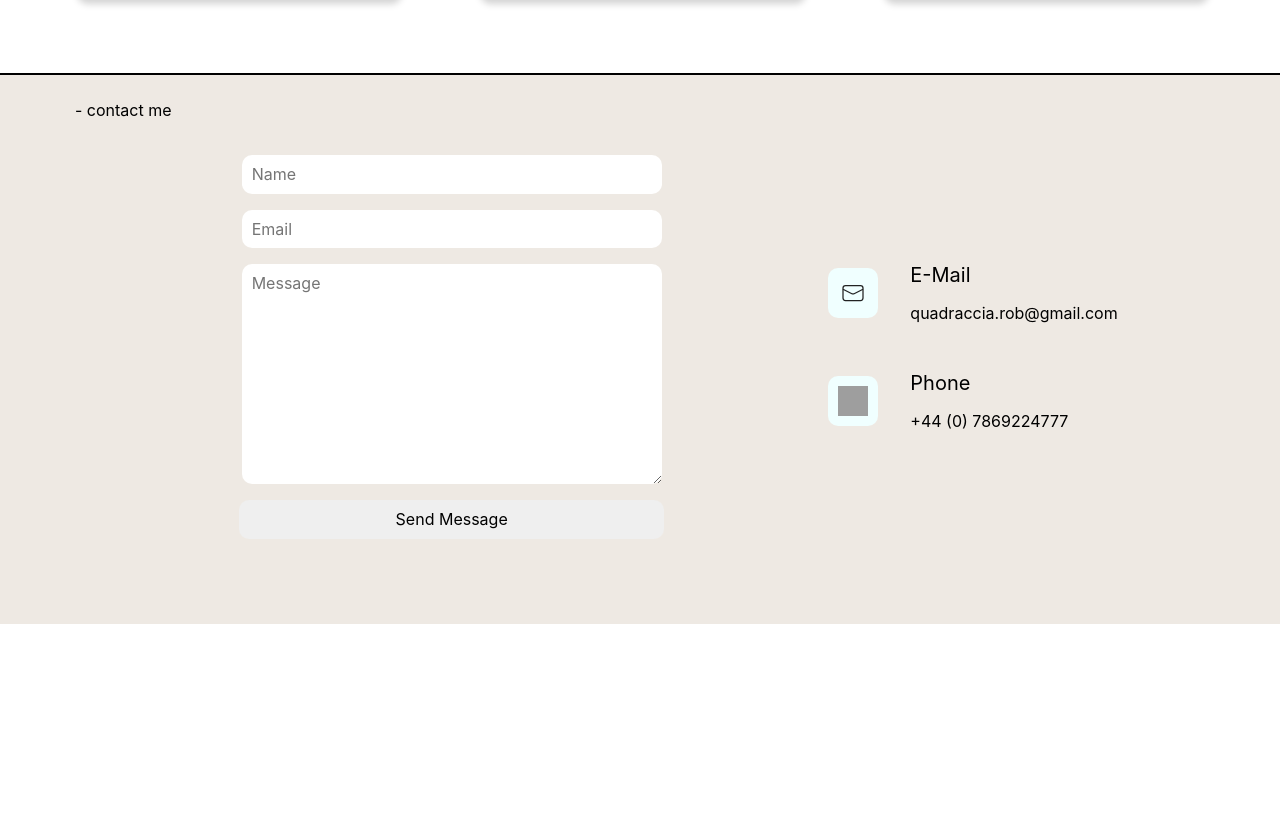
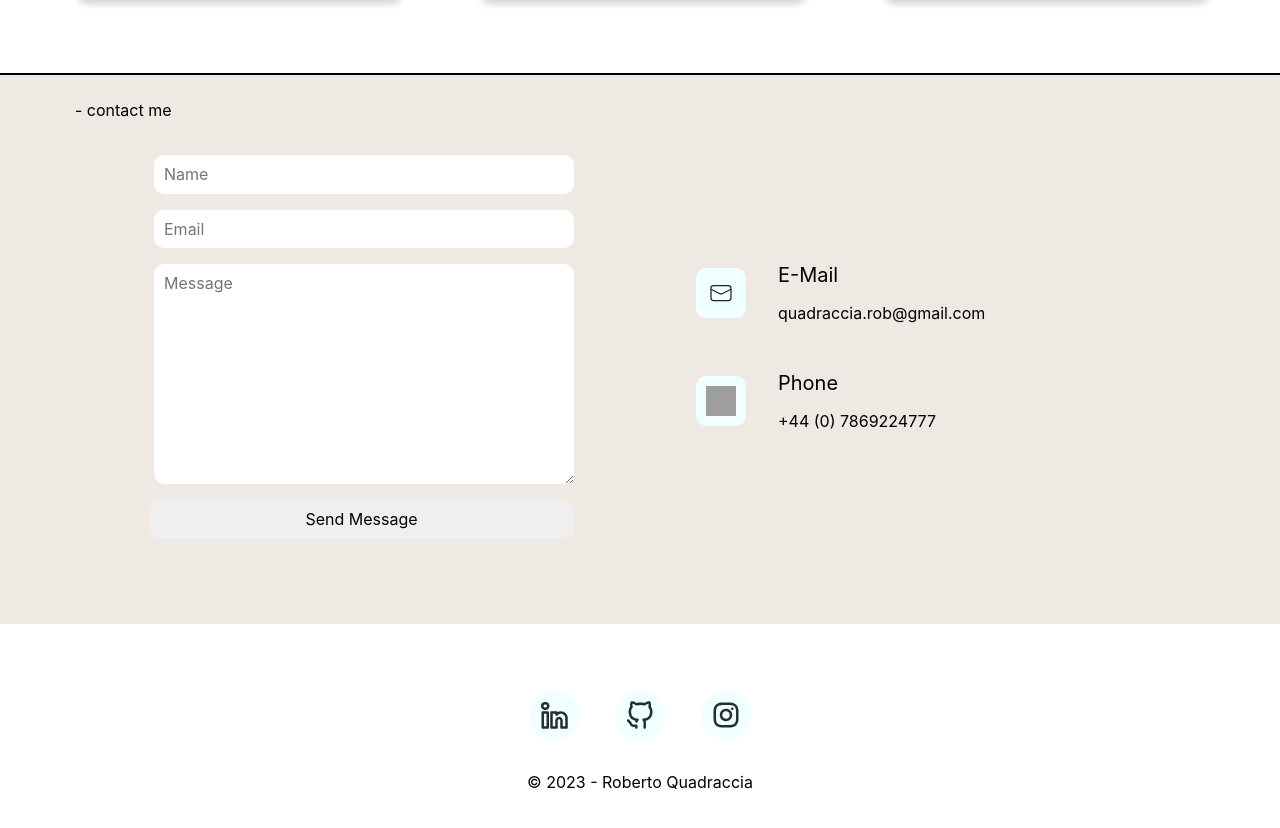
Before and after one commit to Super-robbin/portfolio, a React (Vite) app: page / in a window 1280 px wide. Shown: the part 3117-3945 px from the top of the page. Before the commit the page ends 3741 px from the top, so only its background shows below. Built offline with nearby package versions, Linux system fonts and the light colour scheme; grey boxes are pictures that could not be loaded; the HTML template or start-up script is replaced by a standard one.

Commit message:
Footer layout complete

```diff
--- a/src/App.jsx
+++ b/src/App.jsx
@@ -1,10 +1,9 @@
-import React from "react";
-import { useNavigate, Routes, Route } from "react-router-dom";
 import "./App.css";
 import Info from "./components/info/Info";
 import About from "./components/about/About";
 import Project from "./components/project/Project";
 import Contact from "./components/contact/Contact";
+import Footer from "./components/footer/Footer";
 
 const App = () => {
   return (
@@ -13,6 +12,7 @@ const App = () => {
       <About />
       <Project />
       <Contact />
+      <Footer />
     </>
   );
 };
--- /dev/null
+++ b/src/components/footer/Footer.jsx
@@ -0,0 +1,42 @@
+import linkedIn from "../../images/Linkedin.svg";
+import gitHub from "../../images/Github.svg";
+import instagram from "../../images/Instagram.svg";
+
+const Footer = () => {
+  return (
+    <div className="footer">
+      <ul className="social-list" id="social-list">
+        <li className="social-item" id="social-item">
+          <a
+            href="https://www.linkedin.com/in/roberto-quadraccia/"
+            target="_blank"
+            rel="noreferrer"
+          >
+            <img src={linkedIn} alt="linkedIn-pic" />
+          </a>
+        </li>
+        <li className="social-item" id="social-item">
+          <a
+            href="https://github.com/Super-robbin"
+            target="_blank"
+            rel="noreferrer"
+          >
+            <img src={gitHub} alt="git-pic" />
+          </a>
+        </li>
+        <li className="social-item" id="social-item">
+          <a
+            href="https://www.instagram.com/super_robbin/"
+            target="_blank"
+            rel="noreferrer"
+          >
+            <img src={instagram} alt="insta-pic" />
+          </a>
+        </li>
+      </ul>
+      <p className="footer-copyright">© 2023 - Roberto Quadraccia</p>
+    </div>
+  );
+};
+
+export default Footer;
--- a/src/index.css
+++ b/src/index.css
@@ -3,3 +3,4 @@
 @import url("../src/styles/about.css");
 @import url("../src/styles/project.css");
 @import url("../src/styles/contact.css");
+@import url("../src/styles/footer.css");
--- a/src/styles/contact.css
+++ b/src/styles/contact.css
@@ -1,5 +1,3 @@
-
-
 .above-section-contact {
     margin: 0;
     padding: 25px 75px 0 75px;
@@ -9,8 +7,8 @@
 
 .contact-container {
     display: grid;
-    /* gap: 1rem; */
-    grid-template-columns: 2fr 1fr;
+    gap: 7rem;
+    grid-template-columns: 1fr 1fr;
     padding: 25px 75px 75px 75px;
     /* height: 300px; */
     background-color: rgb(238, 233, 227);
@@ -22,7 +20,7 @@
     gap: 1rem;
     padding: 10px;
     justify-content: center;
-    align-items: center;
+    align-items: end;
 }
 
 .form-input {
@@ -64,7 +62,7 @@
 
 #img-email,
 #img-phone {
-    background-color: azure;
+    background-color: #f0ffff;
     width: 30px;
     height: 30px;
     padding: 10px;
--- /dev/null
+++ b/src/styles/footer.css
@@ -0,0 +1,34 @@
+.footer {
+    display: flex;
+    flex-direction: column;
+    align-items: center;
+    padding: 50px;
+}
+
+#social-list {
+    justify-content: space-around;
+    /* padding: 20px; */
+    width: 20%;
+}
+
+/* #social-list {
+    justify-content: center;
+} */
+
+#social-item {
+    background-color: #f0ffff;;
+    width: 30px;
+    height: 30px;
+    padding: 10px;
+    border-radius: 50%;
+}
+
+#social-item:hover {
+    box-shadow: 1px 3px 5px 1px;;
+}
+
+
+
+.footer-copyright {
+    text-align: center;
+}
```
